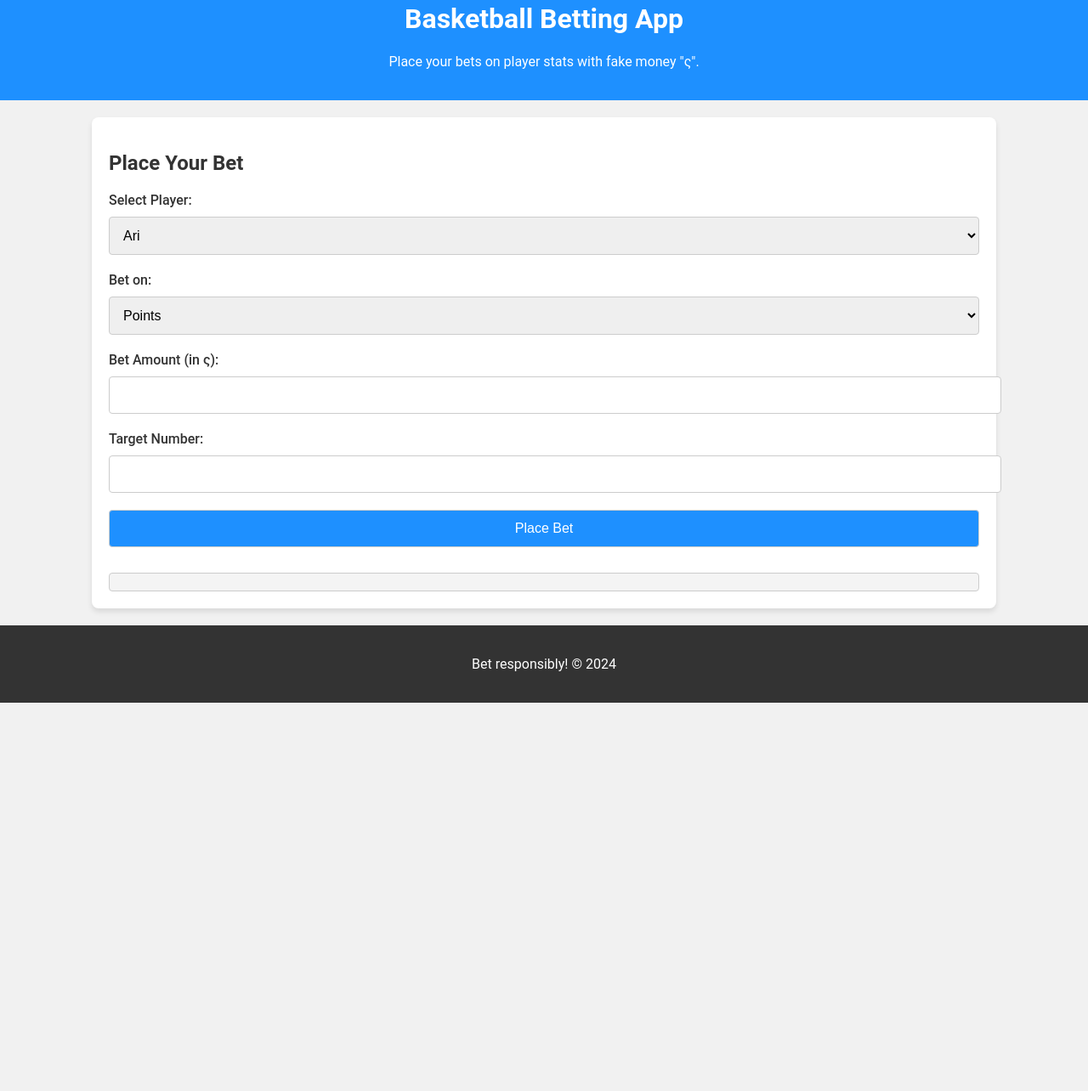
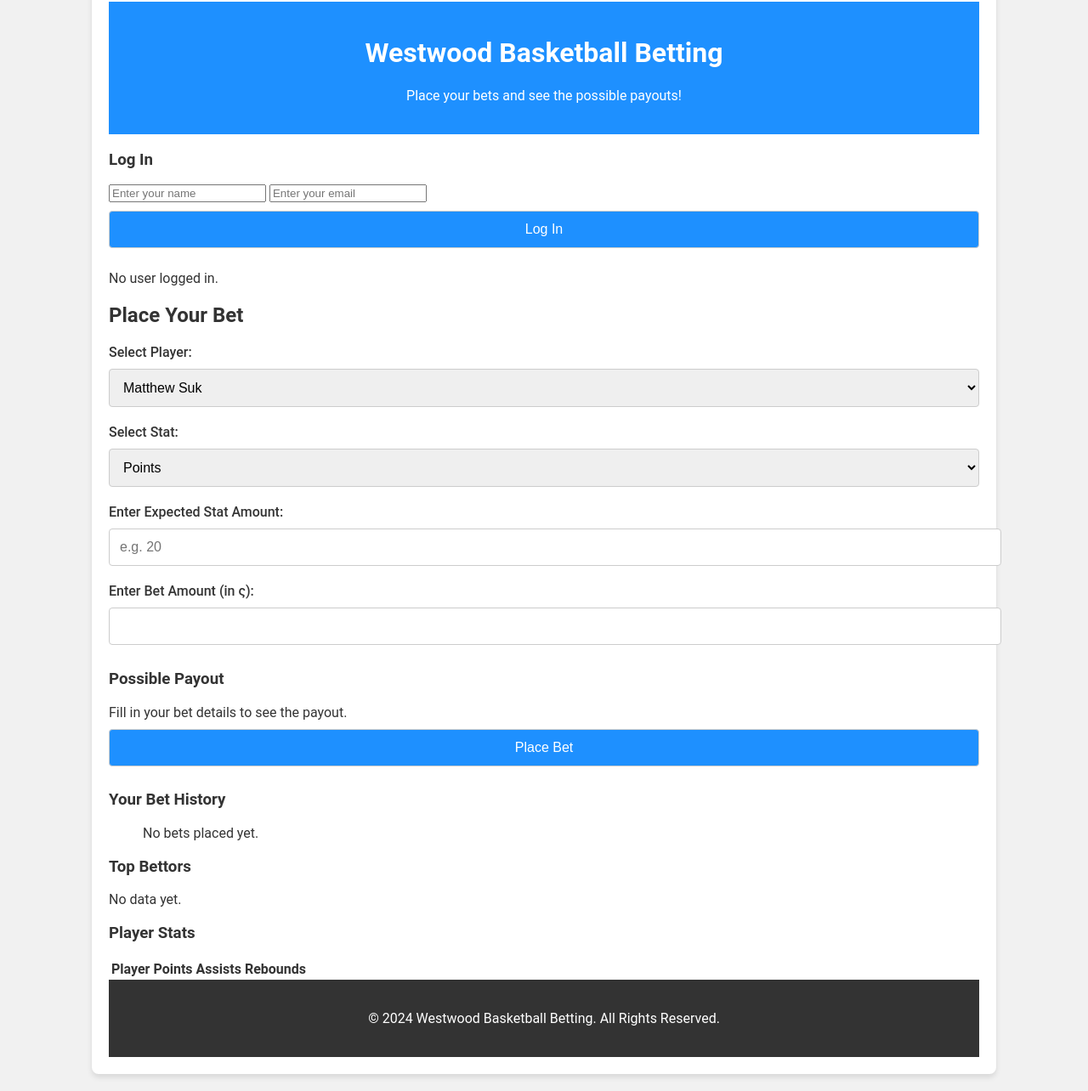
Before and after one commit to TDrastil1/WWBetting, a plain HTML site: page index.html in a window 1280 px wide. Shown: the part 38-1322 px from the top of the page at 85% size. Before the commit the page ends 865 px from the top, so only its background shows below. Drawn offline with Linux system fonts and the light colour scheme.

Commit message:
Update index.html

```diff
--- a/index.html
+++ b/index.html
@@ -3,55 +3,127 @@
 <head>
     <meta charset="UTF-8">
     <meta name="viewport" content="width=device-width, initial-scale=1.0">
-    <title>Basketball Betting</title>
+    <meta http-equiv="X-UA-Compatible" content="ie=edge">
+    <title>Westwood Basketball Betting</title>
     <link rel="stylesheet" href="styles.css">
 </head>
 <body>
+    <div class="container">
+        <!-- Header Section -->
         <header>
-        <h1>Basketball Betting App</h1>
-        <p>Place your bets on player stats with fake money "ς".</p>
+            <h1>Westwood Basketball Betting</h1>
+            <p>Place your bets and see the possible payouts!</p>
         </header>
-    <div class="container">
+
+        <!-- User Login Section -->
+        <div class="user-account">
+            <h3>Log In</h3>
+            <form id="loginForm">
+                <input type="text" id="loginName" placeholder="Enter your name" required>
+                <input type="email" id="loginEmail" placeholder="Enter your email" required>
+                <button type="button" id="loginButton" class="form-button">Log In</button>
+            </form>
+            <p id="currentUser">No user logged in.</p>
+        </div>
+
+        <!-- Betting Form Section -->
+        <div class="betting-form">
             <h2>Place Your Bet</h2>
-        <form id="bet-form">
+            <form id="betForm" action="https://formspree.io/f/xyzyplew" method="POST">
+                <!-- Hidden fields to include user details -->
+                <input type="hidden" name="userEmail" id="userEmailInput" value="">
+                <input type="hidden" name="userName" id="userNameInput" value="">
+
+                <!-- Player Selection -->
+                <div class="form-group">
                     <label for="player">Select Player:</label>
-            <select id="player" required>
-                <option value="Ari">Ari</option>
-                <option value="Evan">Evan</option>
-                <option value="Valin">Valin</option>
-                <option value="Reeyan">Reeyan</option>
-                <option value="Arman">Arman</option>
-                <option value="Jibran">Jibran</option>
-                <option value="Knox">Knox</option>
-                <option value="Usman">Usman</option>
-                <option value="Ntito">Ntito</option>
-                <option value="Cyrus">Cyrus</option>
-                <option value="Pierre">Pierre</option>
-                <option value="Mark">Mark</option>
+                    <select id="player" name="player" required>
+                        <option value="Matthew Suk">Matthew Suk</option>
+                        <option value="Ari Piller">Ari Piller</option>
+                        <option value="Evan Ludeman">Evan Ludeman</option>
+                        <option value="Valin Lively">Valin Lively</option>
+                        <option value="Reeyan Mistry">Reeyan Mistry</option>
+                        <option value="Arman Aslan">Arman Aslan</option>
+                        <option value="Ntito Josiah-Olu">Ntito Josiah-Olu</option>
+                        <option value="Cyrus Terry">Cyrus Terry</option>
+                        <option value="Pierre Tissot">Pierre Tissot</option>
+                        <option value="Mark Djomo">Mark Djomo</option>
                     </select>
+                </div>
 
-            <label for="stat">Bet on:</label>
-            <select id="stat" required>
+                <!-- Stat Selection -->
+                <div class="form-group">
+                    <label for="stat">Select Stat:</label>
+                    <select id="stat" name="stat" required>
                         <option value="points">Points</option>
+                        <option value="assists">Assists</option>
                         <option value="rebounds">Rebounds</option>
                     </select>
-
-            <label for="amount">Bet Amount (in ς):</label>
-            <input type="number" id="amount" required>
-
-            <label for="target">Target Number:</label>
-            <input type="number" id="target" required>
-
-            <button type="submit">Place Bet</button>
-        </form>
-
-        <div id="bet-info"></div>
                 </div>
 
+                <!-- Expected Stat Input -->
+                <div class="form-group">
+                    <label for="expected-stat">Enter Expected Stat Amount:</label>
+                    <input type="number" id="expected-stat" name="expectedStat" required placeholder="e.g. 20">
+                </div>
+
+                <!-- Bet Amount Input -->
+                <div class="form-group">
+                    <label for="amount">Enter Bet Amount (in ς):</label>
+                    <input type="number" id="amount" name="betAmount" min="1" max="500" required>
+                </div>
+
+                <!-- Possible Payout -->
+                <div class="payout-summary">
+                    <h3>Possible Payout</h3>
+                    <div id="payout">Fill in your bet details to see the payout.</div>
+                </div>
+
+                <!-- Submit Button -->
+                <div id="bet-animation" style="display: none;"></div> <!-- Hidden animation container -->
+                <button type="submit" class="form-button">Place Bet</button>
+            </form>
+        </div>
+
+        <!-- Bet History Section -->
+        <div class="bet-history">
+            <h3>Your Bet History</h3>
+            <ul id="bet-history-list">
+                <p>No bets placed yet.</p>
+            </ul>
+        </div>
+
+        <!-- Leaderboard Section -->
+        <div class="leaderboard">
+            <h3>Top Bettors</h3>
+            <div id="leaderboard-list">
+                <p>No data yet.</p>
+            </div>
+        </div>
+
+        <!-- Scoreboard Section -->
+        <div class="scoreboard">
+            <h3>Player Stats</h3>
+            <table>
+                <thead>
+                    <tr>
+                        <th>Player</th>
+                        <th>Points</th>
+                        <th>Assists</th>
+                        <th>Rebounds</th>
+                    </tr>
+                </thead>
+                <tbody id="scoreboard-body">
+                    <!-- Player stats will populate here dynamically -->
+                </tbody>
+            </table>
+        </div>
+
+        <!-- Footer -->
         <footer>
-        <p>Bet responsibly! &copy; 2024</p>
+            <p>&copy; 2024 Westwood Basketball Betting. All Rights Reserved.</p>
         </footer>
-
+    </div>
     <script src="script.js"></script>
 </body>
 </html>
```
Lines whose indentation alone changed are shown as unchanged.
